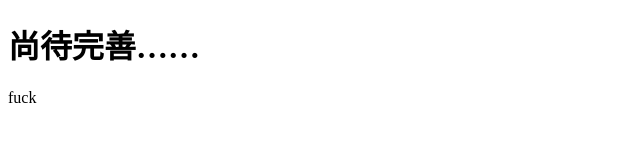
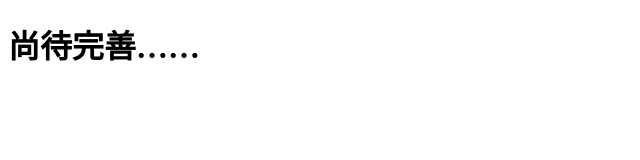
Before and after one commit to Uiwzen/Qiuvvz.github.io, a plain HTML site: page index.html in a window 1280 px wide. Shown: the full height of the page, 0-640 px from the left. Drawn offline with Linux system fonts and the light colour scheme.

Commit message:
Update index.html

```diff
--- a/index.html
+++ b/index.html
@@ -9,7 +9,4 @@
             尚待完善……
         </h1>
     </body>
-    <p>
-        fuck
-    </p>
 </html>
```
